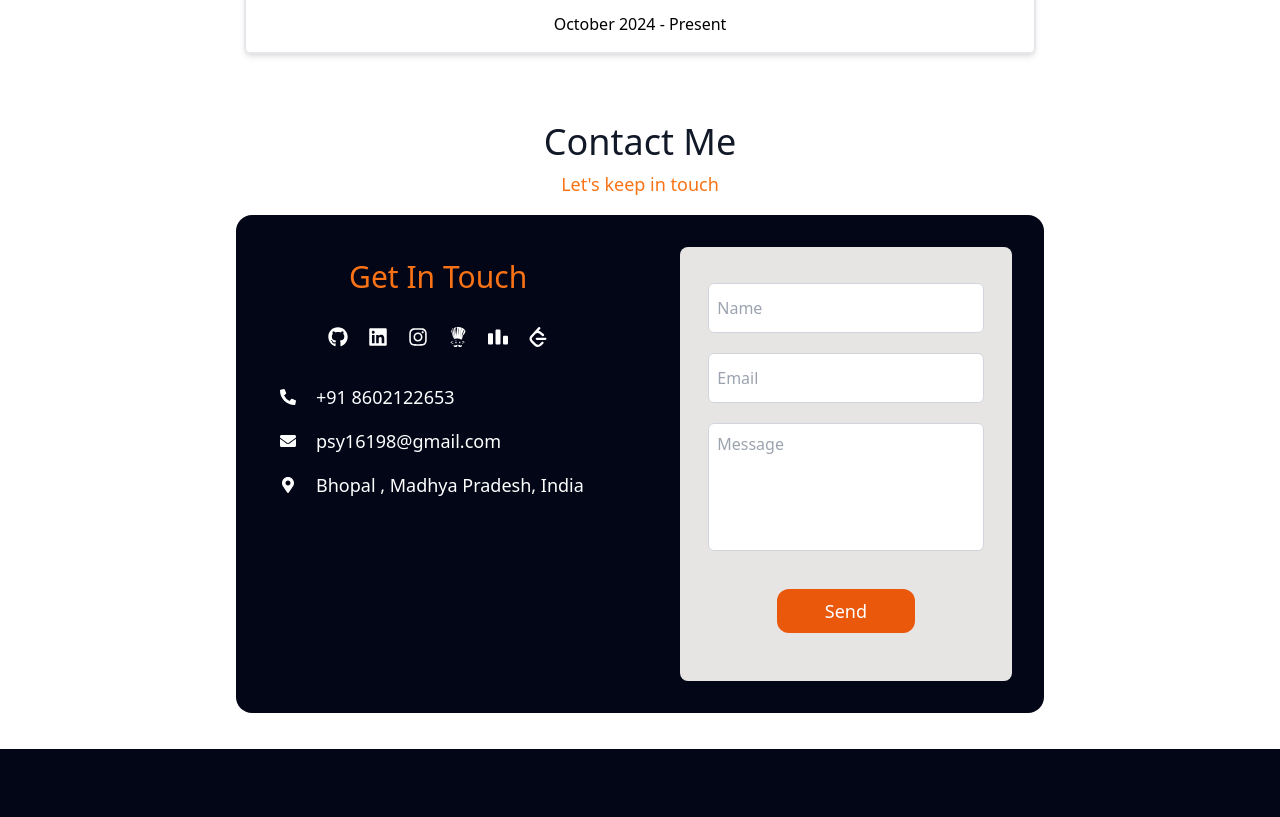
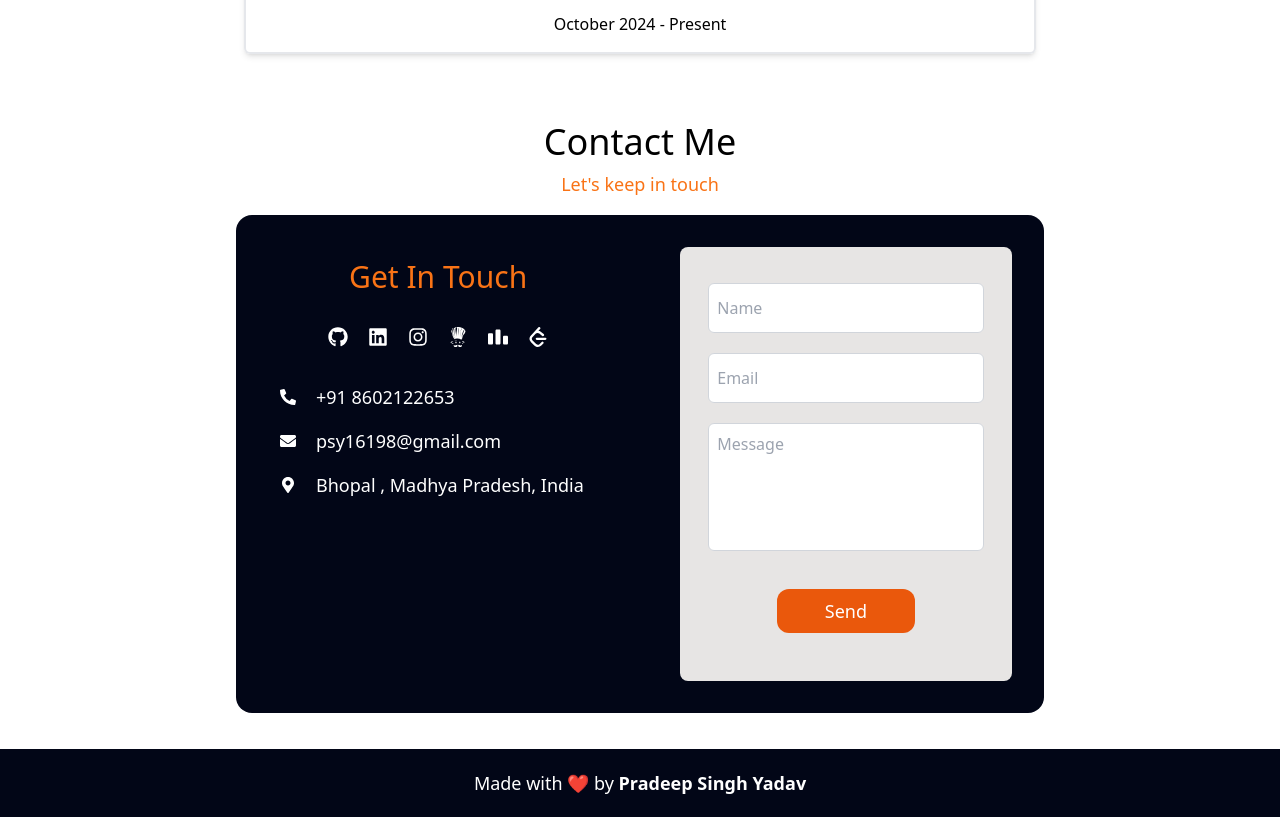
Before and after one commit to Pradeep2007/portfolio, a React (Vite) app: page / in a window 1280 px wide. Shown: the part 3600-4417 px from the top of the page. Built offline with nearby package versions, Linux system fonts and the light colour scheme.

Commit message:
second commit

```diff
--- a/src/components/Contact.jsx
+++ b/src/components/Contact.jsx
@@ -31,8 +31,8 @@ const Contact = ()=>{
     return(
         <section className="text-gray-600 body-font">
             <div className="px-3 py-5 mx-auto text-center md:mt-7 sm:mx-7 md:mx-12 lg:mx-32 xl:mx-56">
-                <div id="contact" className="mx-auto w-full flex flex-col mb-4">
-                    <h1 className="text-gray-900 text-3xl sm:text-4xl font-medium mb-2">Contact Me</h1>
+                <div id="contact" className="text-center w-full flex flex-col mb-4">
+                    <h1 className="text-black title-font text-3xl sm:text-4xl font-medium mb-2">Contact Me</h1>
                     <p
                     data-aos="zoom in"
                     data-aos-duration="1000"
--- a/src/components/Footer.jsx
+++ b/src/components/Footer.jsx
@@ -1,7 +1,9 @@
 const Footer=()=>{
     return(
-        <div className="text-white bg-slate-950 text-center py-4 mt-2 font-normal text-md md:text-lg md:p-5 md:mt-4">
-      <p data-aos="zoom-in" data-aos-duration="1000" data-aos-once="false">
+        <div
+        className="text-white bg-slate-950 text-center py-4 mt-2 font-normal text-md md:text-lg md:p-5 md:mt-4"
+        >
+      <p>
         Made with ❤️ by <span className="font-bold"> Pradeep Singh Yadav</span>
       </p>
     </div>
```
